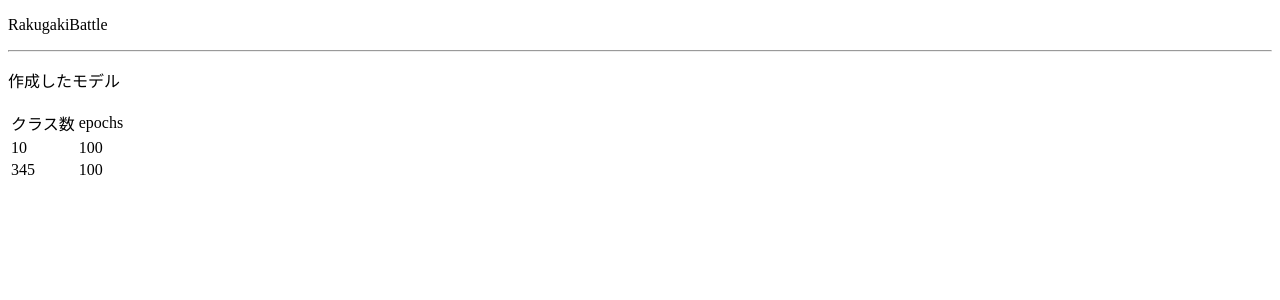
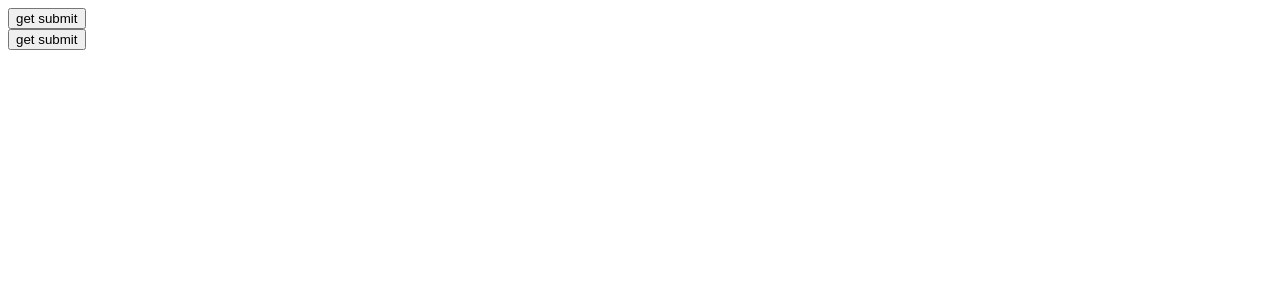
Before and after one commit to tsuji-tomonori/flask-project, a Flask app: page / in a window 1280 px wide. Shown: the top 300 px of the page. Run offline with Flask 2, Linux system fonts and the light colour scheme.

Commit message:
update 7.2 コードの変更
* README 内容記述
* templates/index.html 変更
* server.py 変更

```diff
--- a/server.py
+++ b/server.py
@@ -1,17 +1,21 @@
 # server.py
-from flask import Flask, render_template
+from flask import Flask, render_template, request
 
 app = Flask(__name__)
 
 
 @app.route("/")
 def index():
-    title = "RakugakiBattle"
-    model1 = {"class": 10, "epochs": 100}
-    model2 = {"class": 345, "epochs": 100}
-    model_list = [model1, model2]
-    return render_template("index.html", title=title, model_list=model_list)
+    return render_template("index.html")
 
+@app.route("/test", methods=["GET", "POST"])
+def test():
+    if request.method == "GET":
+        res = request.args.get("get_value")
+    elif request.method == "POST":
+        res = request.form["post_value"]
+
+    return res
 
 if __name__ == "__main__":
     app.debug = True
--- a/templates/index.html
+++ b/templates/index.html
@@ -10,21 +10,12 @@
 </head>
 
 <body>
-    <p>{{ title }}</p>
-    <hr>
-    <p>作成したモデル</p>
-    <table>
-        <tr>
-            <td>クラス数</td>
-            <td>epochs</td>
-        </tr>
-        {% for x in model_list %}
-        <tr>
-            <td>{{ x["class"] }}</td>
-            <td>{{ x["epochs"] }}</td>
-        </tr>
-        {% endfor %}
-    </table>
+    <form action="/test" method="get">
+        <button name="get_value" value="from get">get submit</button>
+    </form>
+    <form action="/test" method="post">
+        <button name="post_value" value="from post">get submit</button>
+    </form>
 </body>
 
 </html>
```
Also changed, not shown: README.md.
